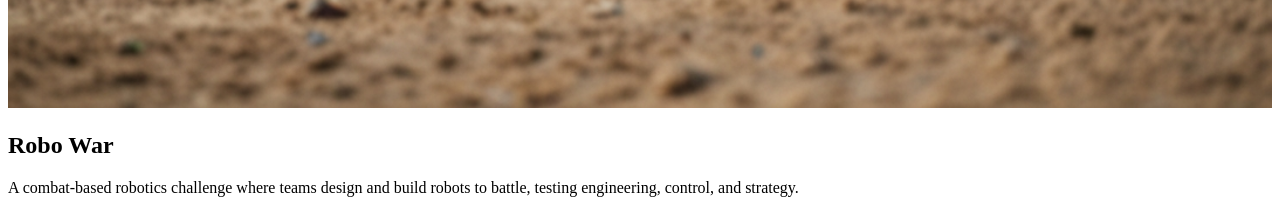
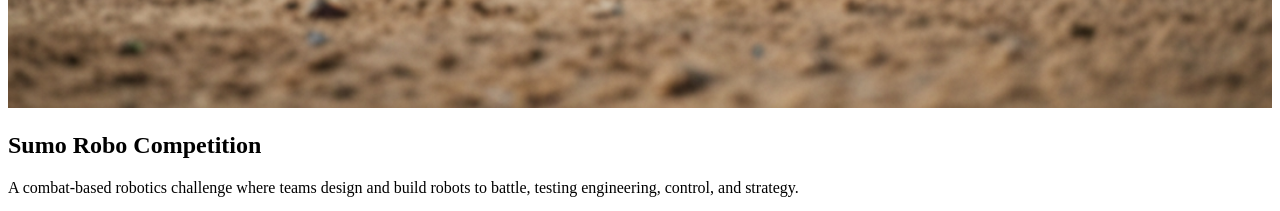
Before and after one commit to ankitku3101/festronix, a Next.js app: page /Engineering in a window 1280 px wide. Shown: the part 920-1131 px from the top of the page. Built offline with nearby package versions, Linux system fonts and the light colour scheme.

Commit message:
Doc link added to Sumo Robo Competition.

```diff
--- a/sections/EngineeringEvents.tsx
+++ b/sections/EngineeringEvents.tsx
@@ -11,8 +11,9 @@
     },
     {
         image: "/engineer/robowar.jpg",
-        title: "Robo War",
+        title: "Sumo Robo Competition",
         description: "A combat-based robotics challenge where teams design and build robots to battle, testing engineering, control, and strategy.",
+        doclink:"https://drive.google.com/file/d/1GWpZ6HG3jHHiw5QboecPV2Q_vbzM_M9z/view?usp=sharing"
     },
     {
         image: "/engineer/linefollowingrobot.webp",
```
